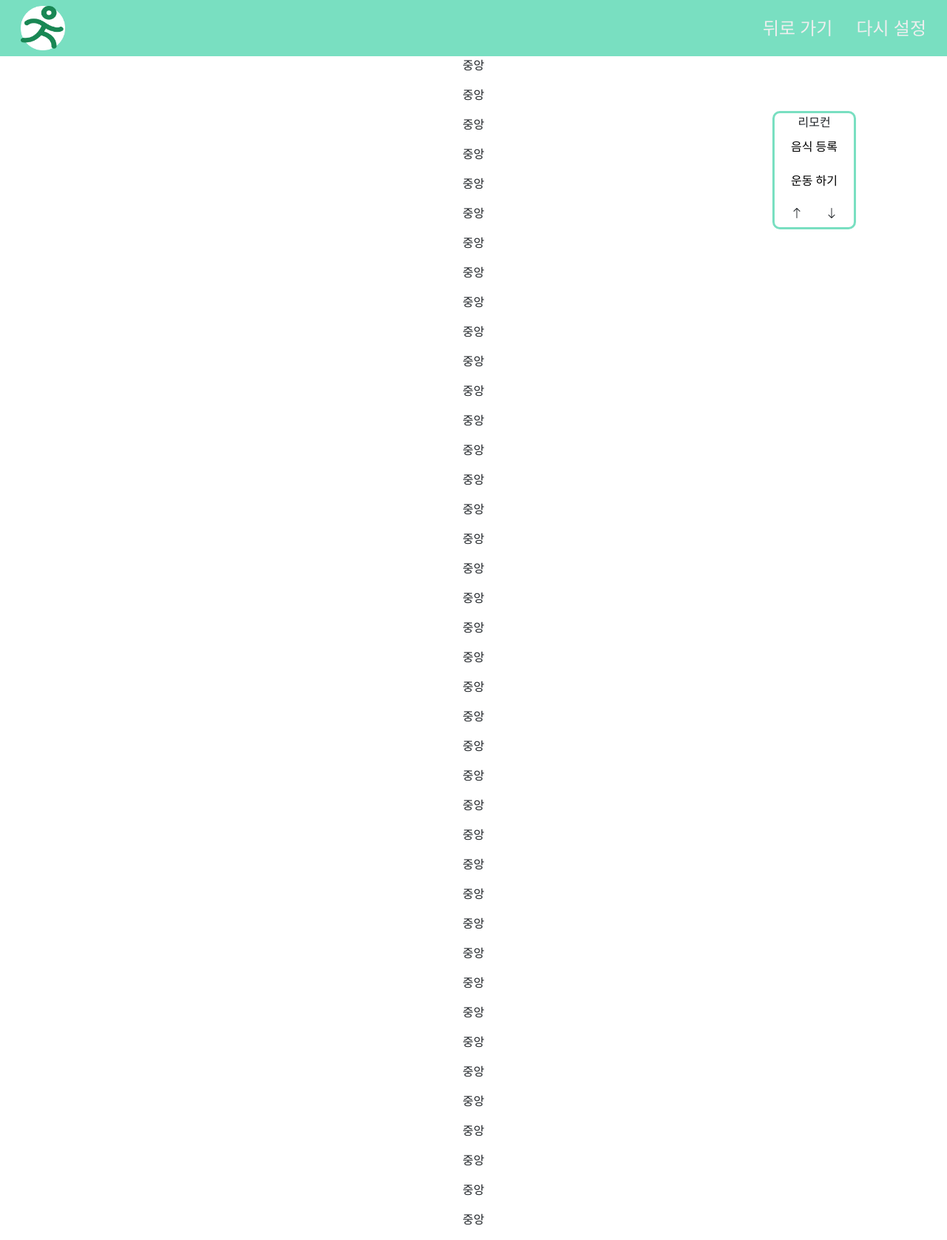
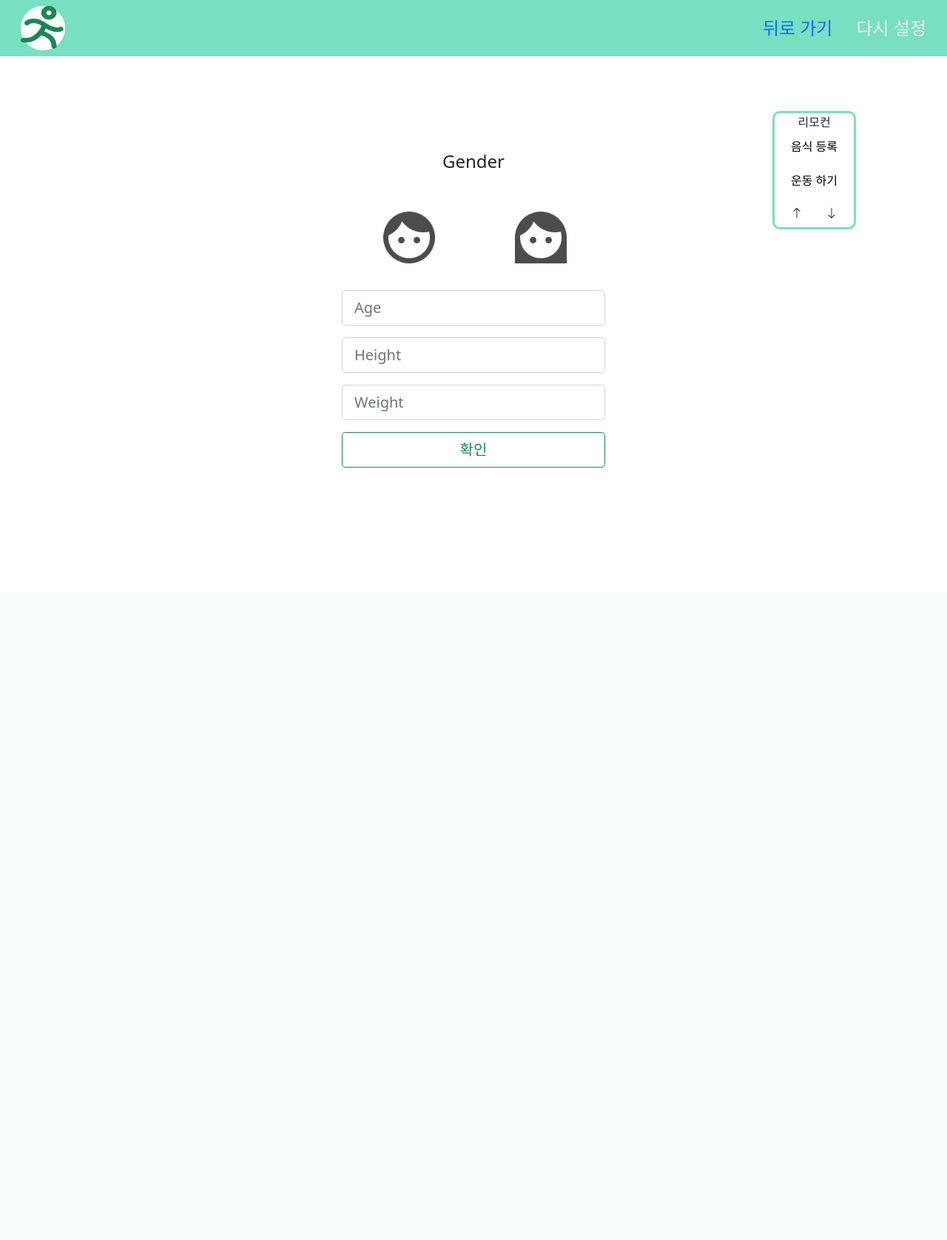
Before and after one commit to RecordK/Calorie_Maniac, a Flask app: page / in a window 1280 px wide. Shown: the whole page at 74% size. After the commit the page ends 632 px from the top, so only its background shows below. Run offline with Flask 2, Linux system fonts and the light colour scheme; some libraries are stand-ins or nearby versions.

Commit message:
modify: start_page and add bootstrap defign

```diff
--- a/static/css/common_style.css
+++ b/static/css/common_style.css
@@ -1,3 +1,6 @@
+html, body {
+    height: 100%;
+}
 .color-teal {
     background-color: #79DFC1;
 }
--- /dev/null
+++ b/static/css/start_page_style.css
@@ -0,0 +1,39 @@
+.content-area {
+    padding-top: 200px;
+}
+
+.gender-selector input{
+    margin:0;padding:0;
+    -webkit-appearance: none;
+       -moz-appearance: none;
+            appearance: none;
+}
+
+.male {
+    background-image: url("../img_files/male_icon.png");
+}
+.female {
+    background-image: url("../img_files/female_icon.png");
+}
+
+.gender-selector input:active + .drink{
+    opacity: .3;
+}
+.gender-selector input:checked +.drink {
+    -webkit-filter: none;
+}
+
+.drink {
+    cursor:pointer;
+    background-size:contain;
+    background-repeat:no-repeat;
+    display:inline-block;
+    width:70px;height:70px;
+    margin: 50px 50px 30px 50px;
+    -webkit-transition: all 100ms ease-in;
+    -webkit-filter: brightness(1.8) grayscale(1) opacity(.7);
+}
+
+.drink:hover {
+    -webkit-filter: brightness(1.2) grayscale(.5) opacity(.9);
+}
--- /dev/null
+++ b/templates/include/side_remote.html
@@ -0,0 +1,16 @@
+<!DOCTYPE html>
+<body>
+    <nav class="nav flex-column side-remote text-center">
+        리모컨
+        <a class="mb-1 nav-link btn" style="color: black;" href="#">음식 등록</a>
+        <a class="mb-1 nav-link btn" style="color: black" href="#">운동 하기</a>
+        <div class="d-grid gap-2 d-md-block">
+            <button class="btn"  type="button" style="margin-right: 1px;" onclick="window.scrollTo(0,0)">
+                <i class="bi bi-arrow-up"></i>
+            </button>
+            <button class="btn" type="button" onclick="window.scrollTo(0, document.body.scrollHeight)">
+                <i class="bi bi-arrow-down"></i>
+            </button>
+        </div>
+    </nav>
+</body>
--- /dev/null
+++ b/templates/include/top_nav.html
@@ -0,0 +1,22 @@
+<!DOCTYPE html>
+<meta charset="UTF-8">
+<header class="navbar fixed-top navbar-expand-md navbar-light color-teal">
+    <nav class="container-xxl flex-wrap flex-md-nowrap"  aria-label="navigation">
+        <ul class="nav">
+            <li class="nav-item">
+                <a class="nav-link active" href="#" style="padding-top: 0px;padding-bottom: 0px;">
+                    <img src="{{ url_for('static', filename='img_files/logo.png') }}" alt="logo" width="60" height="60">
+                </a>
+            </li>
+        </ul>
+        <ul class="nav justify-content-end">
+            <li class="nav-item">
+                <a class="nav-link color-g
+            ray-text fs-4" href="#">뒤로 가기</a>
+            </li>
+            <li class="nav-item">
+                <a class="nav-link color-gray-text fs-4" href="#">다시 설정</a>
+            </li>
+        </ul>
+    </nav>
+</header>
--- a/templates/start_page.html
+++ b/templates/start_page.html
@@ -7,94 +7,50 @@
     <script src="https://cdn.jsdelivr.net/npm/bootstrap@5.1.3/dist/js/bootstrap.min.js" integrity="sha384-QJHtvGhmr9XOIpI6YVutG+2QOK9T+ZnN4kzFN1RtK3zEFEIsxhlmWl5/YESvpZ13" crossorigin="anonymous"></script>
     <link href="https://cdn.jsdelivr.net/npm/bootstrap@5.1.3/dist/css/bootstrap.min.css" rel="stylesheet" integrity="sha384-1BmE4kWBq78iYhFldvKuhfTAU6auU8tT94WrHftjDbrCEXSU1oBoqyl2QvZ6jIW3" crossorigin="anonymous">
     <link rel="stylesheet" href="https://cdn.jsdelivr.net/npm/bootstrap-icons@1.8.1/font/bootstrap-icons.css">
-    <script src="{{ url_for('static', filename='js/includeHTML.js') }}"></script>
     <link rel="stylesheet" href="{{ url_for('static', filename='css/common_style.css') }}">
     <link rel="stylesheet" href="{{ url_for('static', filename='css/start_page_style.css') }}">
 </head>
 <body>
-    <header class="navbar fixed-top navbar-expand-md navbar-light color-teal">
-        <nav class="container-xxl flex-wrap flex-md-nowrap" aria-label="navigation">
-            <ul class="nav">
-                <li class="nav-item">
-                    <a class="nav-link active" href="#" style="padding-top: 0px;padding-bottom: 0px;">
-                        <img src="{{ url_for('static', filename='img_files/logo.png') }}" alt="logo" width="60" height="60">
-                    </a>
-                </li>
-            </ul>
-            <ul class="nav justify-content-end">
-                <li class="nav-item">
-                    <a class="nav-link color-gray-text fs-4" href="#">뒤로 가기</a>
-                </li>
-                <li class="nav-item">
-                    <a class="nav-link color-gray-text fs-4" href="#">다시 설정</a>
-                </li>
-            </ul>
-        </nav>
-    </header>
-    <main class="container">
-        <div class="row">
+    <!-- header -->
+    {% include 'include/top_nav.html' %}
+    <!-- header end -->
+    <main class="container h-100">
+        <div class="row ">
             <div class="col-2" aria-label="not_use">
             </div>
             <div class="col-8 text-center content-area" aria-label="main-content">
-                <form action="" method="post">
-                    <span class="fw-lighter fs-4">Gender</span>
+                <form action="/main/" method="post">
+                    <span class="fw-lighter fs-4 mb-3">Gender</span><br>
+                    <div class="gender-selector">
+                        <input type="radio" name="gender-options" id="male" value="male" />
+                        <label class="drink male" for="male">
+                        </label>
+                        <input type="radio" name="gender-options" id="female" value="female" />
+                        <label class="drink female" for="female">
+                        </label>
+                    </div>
+                    <div class="row">
+                        <div class="col-3"></div>
+                        <div class="col-6">
+                            <div class="input-group input-group-lg mb-3">
+                                <input type="text" class="form-control" placeholder="Age" id="age" aria-label="user-age" />
+                            </div>
+                            <div class="input-group input-group-lg mb-3">
+                                <input type="text" class="form-control" placeholder="Height" id="height" aria-label="user-age" />
+                            </div>
+                            <div class="input-group input-group-lg mb-3">
+                                <input type="text" class="form-control" placeholder="Weight" id="weight" aria-label="user-age" />
+                            </div>
+                            <div class="d-grid">
+                                <button type="submit" class="btn btn-outline-success btn-lg">확인</button>
+                            </div>
+                        </div>
+                        <div class="col-3"></div>
+                    </div>
                 </form>
-                <p>중앙</p>
-                <p>중앙</p>
-                <p>중앙</p>
-                <p>중앙</p>
-                <p>중앙</p>
-                <p>중앙</p>
-                <p>중앙</p>
-                <p>중앙</p>
-                <p>중앙</p>
-                <p>중앙</p>
-                <p>중앙</p>
-                <p>중앙</p>
-                <p>중앙</p>
-                <p>중앙</p>
-                <p>중앙</p>
-                <p>중앙</p>
-                <p>중앙</p>
-                <p>중앙</p>
-                <p>중앙</p>
-                <p>중앙</p>
-                <p>중앙</p>
-                <p>중앙</p>
-                <p>중앙</p>
-                <p>중앙</p>
-                <p>중앙</p>
-                <p>중앙</p>
-                <p>중앙</p>
-                <p>중앙</p>
-                <p>중앙</p>
-                <p>중앙</p>
-                <p>중앙</p>
-                <p>중앙</p>
-                <p>중앙</p>
-                <p>중앙</p>
-                <p>중앙</p>
-                <p>중앙</p>
-                <p>중앙</p>
-                <p>중앙</p>
-                <p>중앙</p>
-                <p>중앙</p>
-                <p>중앙</p>
             </div>
             <div class="col-2" aria-label="remote">
-                <nav class="nav flex-column side-remote text-center">
-                    리모컨
-                    <a class="mb-1 nav-link btn" style="color: black;" href="#">음식 등록</a>
-                    <a class="mb-1 nav-link btn" style="color: black" href="#">운동 하기</a>
-                    <div class="d-grid gap-2 d-md-block">
-                        <button class="btn"  type="button" style="margin-right: 1px;" onclick="window.scrollTo(0,0)">
-                            <i class="bi bi-arrow-up"></i>
-                        </button>
-                        <button class="btn" type="button" onclick="window.scrollTo(0, document.body.scrollHeight)">
-                            <i class="bi bi-arrow-down"></i>
-                        </button>
-                    </div>
-                </nav>
+                {% include 'include/side_remote.html' %}
             </div>
         </div>
     </main>
```
